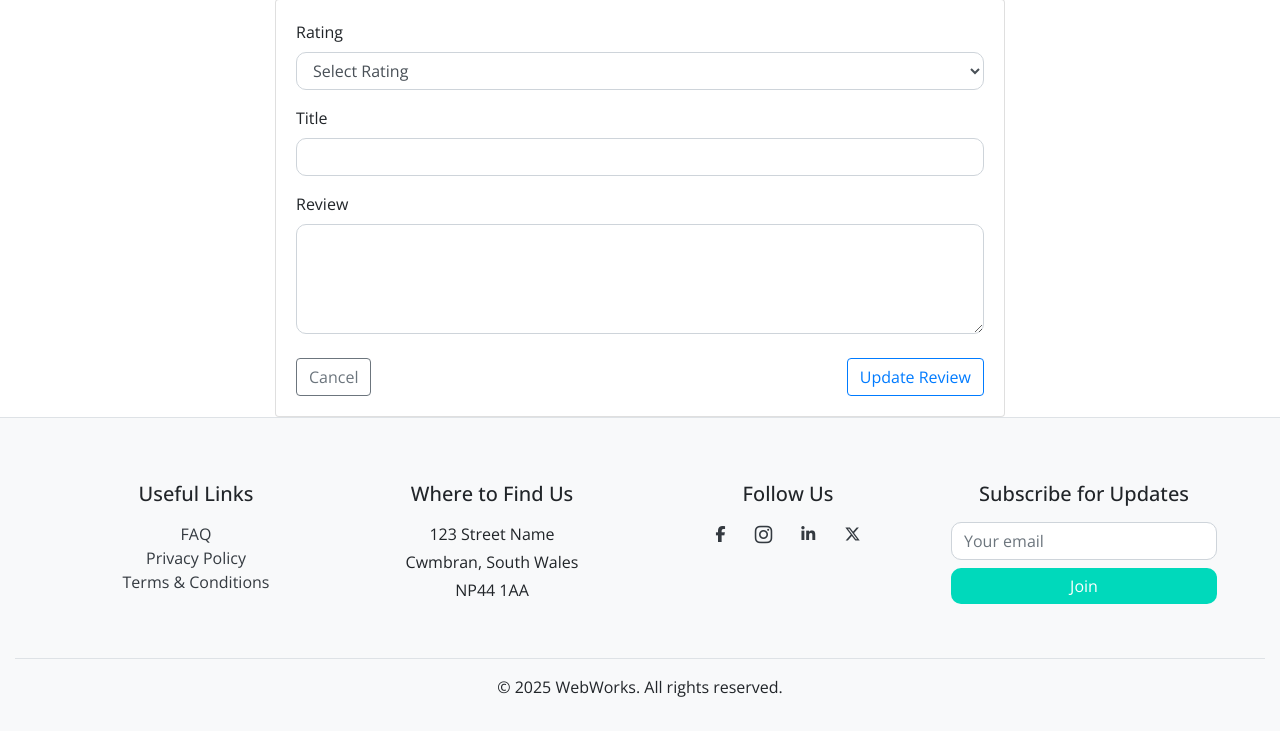
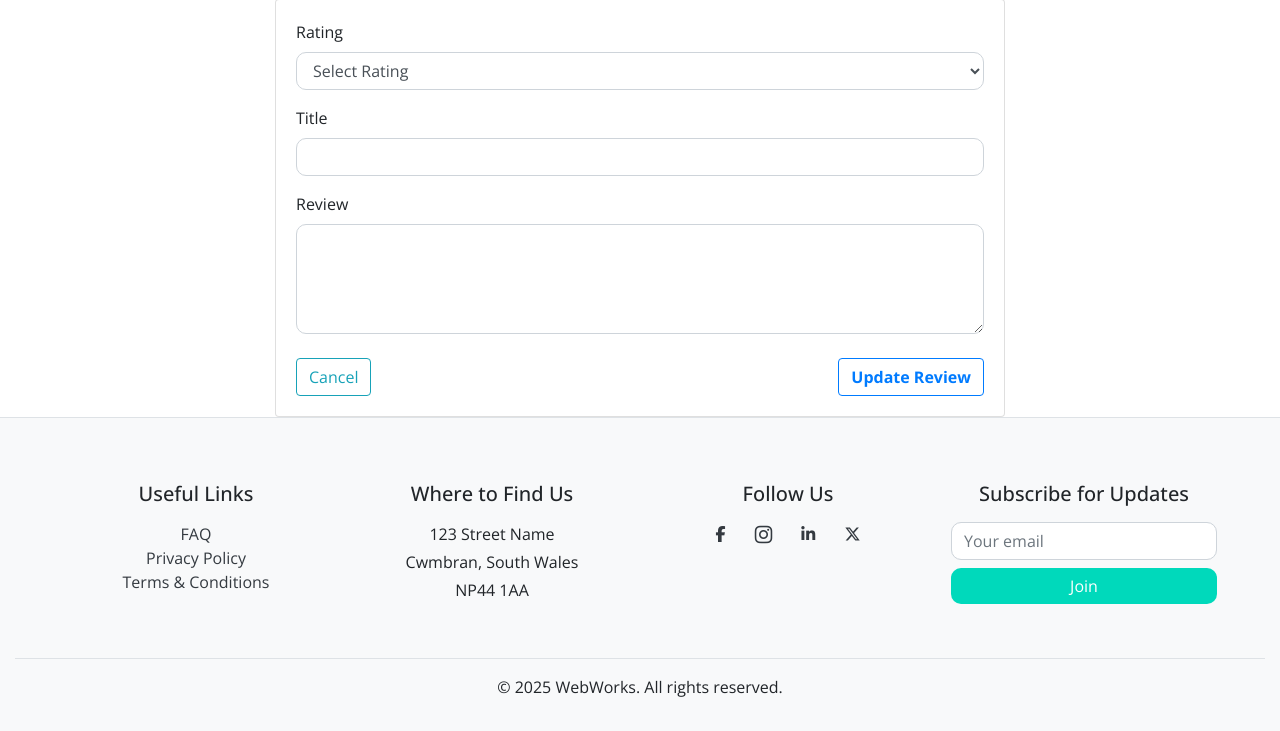
Before and after one commit to markh55/PP4-ecommerce, a Django app: template packages/templates/packages/edit_review.html in a window 1280 px wide. Shown: the part 187-918 px from the top of the page. Run offline with Django 3.2, Linux system fonts and the light colour scheme; the template is opened without the code that fills it, so the values that code supplies are empty; some libraries are stand-ins or nearby versions.

Commit message:
updated bootstrap buttons

```diff
--- a/packages/templates/packages/delete_review.html
+++ b/packages/templates/packages/delete_review.html
@@ -21,8 +21,8 @@
             <form method="POST">
               {% csrf_token %}
               <div class="d-flex justify-content-between mt-4">
-                <a href="{% url 'packages:package_detail' review.package.slug %}" id="cancel-btn" class="btn btn-outline-secondary">Cancel</a>
-                <button type="submit" class="btn btn-outline-danger">Delete Review</button>
+                <a href="{% url 'packages:package_detail' review.package.slug %}" class="btn btn-outline-info">Cancel</a>
+                <button type="submit" class="btn btn-outline-danger"><strong>Delete Review</strong></button>
               </div>
             </form>
 
--- a/packages/templates/packages/edit_review.html
+++ b/packages/templates/packages/edit_review.html
@@ -40,8 +40,8 @@
 
             <!-- Buttons -->
             <div class="d-flex justify-content-between mt-4">
-              <a href="{% url 'packages:package_detail' review.package.slug %}" class="btn btn-outline-secondary">Cancel</a>
-              <button type="submit" class="btn btn-outline-primary">Update Review</button>
+              <a href="{% url 'packages:package_detail' review.package.slug %}" class="btn btn-outline-info">Cancel</a>
+              <button type="submit" class="btn btn-outline-primary"><strong>Update Review</strong></button>
             </div>
           </form>
         </div>
```
